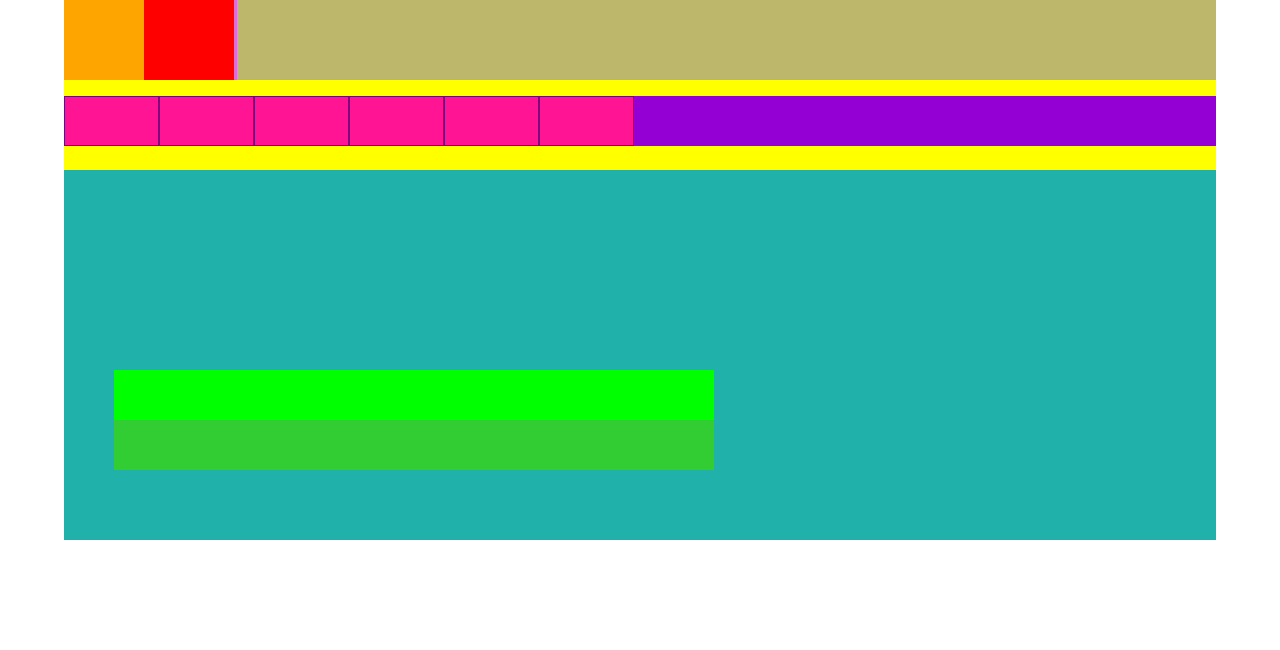
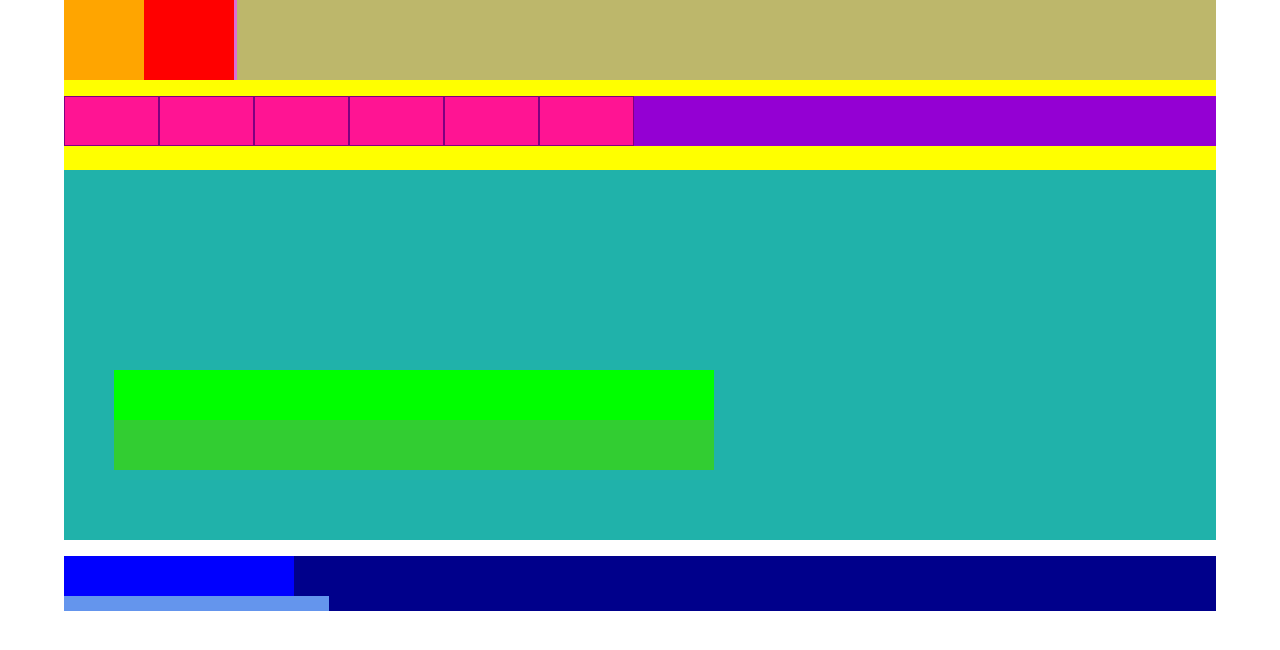
Before and after one commit to Lorenzo-Calzi/htmlcss-struttura-wp, a plain HTML site: page index.html in a window 1280 px wide. Drawn offline with Linux system fonts and the light colour scheme.

Commit message:
Aggiunta parte dei titoli nel main

```diff
--- a/css/style.css
+++ b/css/style.css
@@ -2,6 +2,11 @@
     box-sizing: border-box;
     margin: 0;
     padding: 0;
+}
+
+.container_site{
+    width: 90%;
+    margin: auto;
 }
 
 .clearfix::after{
@@ -11,8 +16,6 @@
 }
 
 .contanier_header{
-    width: 90%;
-    margin: auto;
     background-color: gray;
 }
 
@@ -66,8 +69,6 @@ header{
 
 
 .container_content{
-    width: 90%;
-    margin: auto;
     background-color: gray;
 }
 
@@ -77,9 +78,11 @@ main{
 }
 
 .sfondo{
+    height: 100%;
     position: relative;
+    margin-bottom: 1rem;
+}
 
-}
 #content_1{
     height: 50px;
     width: 600px;
@@ -97,3 +100,21 @@ main{
     top: 250px;
     left: 50px
 }
+
+.container_text{
+    width: 100%;
+    height: auto;
+    background-color: darkblue;
+}
+
+.titolo{
+    width: 20%;
+    height: 40px;
+    background-color: blue;
+}
+
+.sottotitolo{
+    width: 23%;
+    height: 15px;
+    background-color: cornflowerblue;
+}
--- a/index.html
+++ b/index.html
@@ -8,6 +8,7 @@
     <link rel="stylesheet" href="/css/style.css">
 </head>
 <body>
+    <div class="container_site">
 
     <!-- Header -->
     <div class="contanier_header clearfix">
@@ -59,7 +60,19 @@
             </div>
             <!-- /Sfondo -->
 
+            <!-- Titolo -->
+            <div class="container_text">
+                <div class="titolo">
+                </div>
+                <div class="sottotitolo">
+                </div>
+            </div>
+            <!-- Titolo -->
+
         </main>
+
+    </div>
+
     </div>
 </body>
 </html>
```
